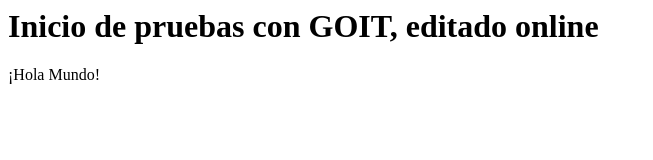
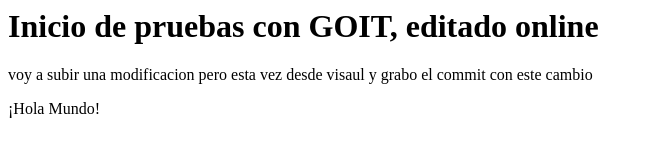
Before and after one commit to V-573/prueba1erRepositorioGoIt, a plain HTML site: page index.html in a window 1280 px wide. Shown: the whole page, without its empty margins (0-653 px from the left). Drawn offline with Linux system fonts and the light colour scheme.

Commit message:
cambio desde github desktop
se graba commit indicando este proceso desde pc a online

```diff
--- a/index.html
+++ b/index.html
@@ -6,6 +6,7 @@
  </head>
  <body>
   <h1>Inicio de pruebas con GOIT, editado online</h1>
+  <p>voy a subir una modificacion pero esta vez desde visaul y grabo el commit con este cambio</p>
 
 ¡Hola Mundo!
 
```
